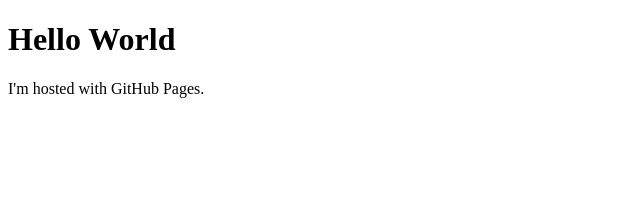
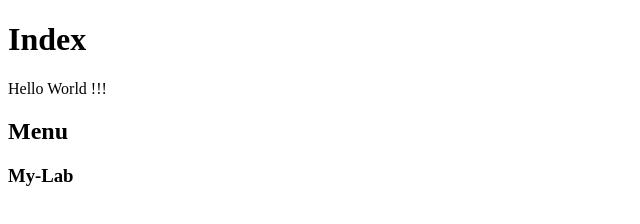
Before and after one commit to web-devi8te/web-devi8te.github.io, a plain HTML site: page index.html in a window 1280 px wide. Shown: the whole page, without its empty margins (0-640 px from the left). Drawn offline with Linux system fonts and the light colour scheme.

Commit message:
Update index.html

```diff
--- a/index.html
+++ b/index.html
@@ -1,7 +1,9 @@
 <!DOCTYPE html>
 	<html>
 		<body>
-			<h1>Hello World</h1>
-				<p>I'm hosted with GitHub Pages.</p>
+			<h1>Index</h1>
+				<p>Hello World !!!</p>
+					<h2>Menu</h2>
+						<h3>My-Lab</h3>
 		</body>
 	</html>
```
